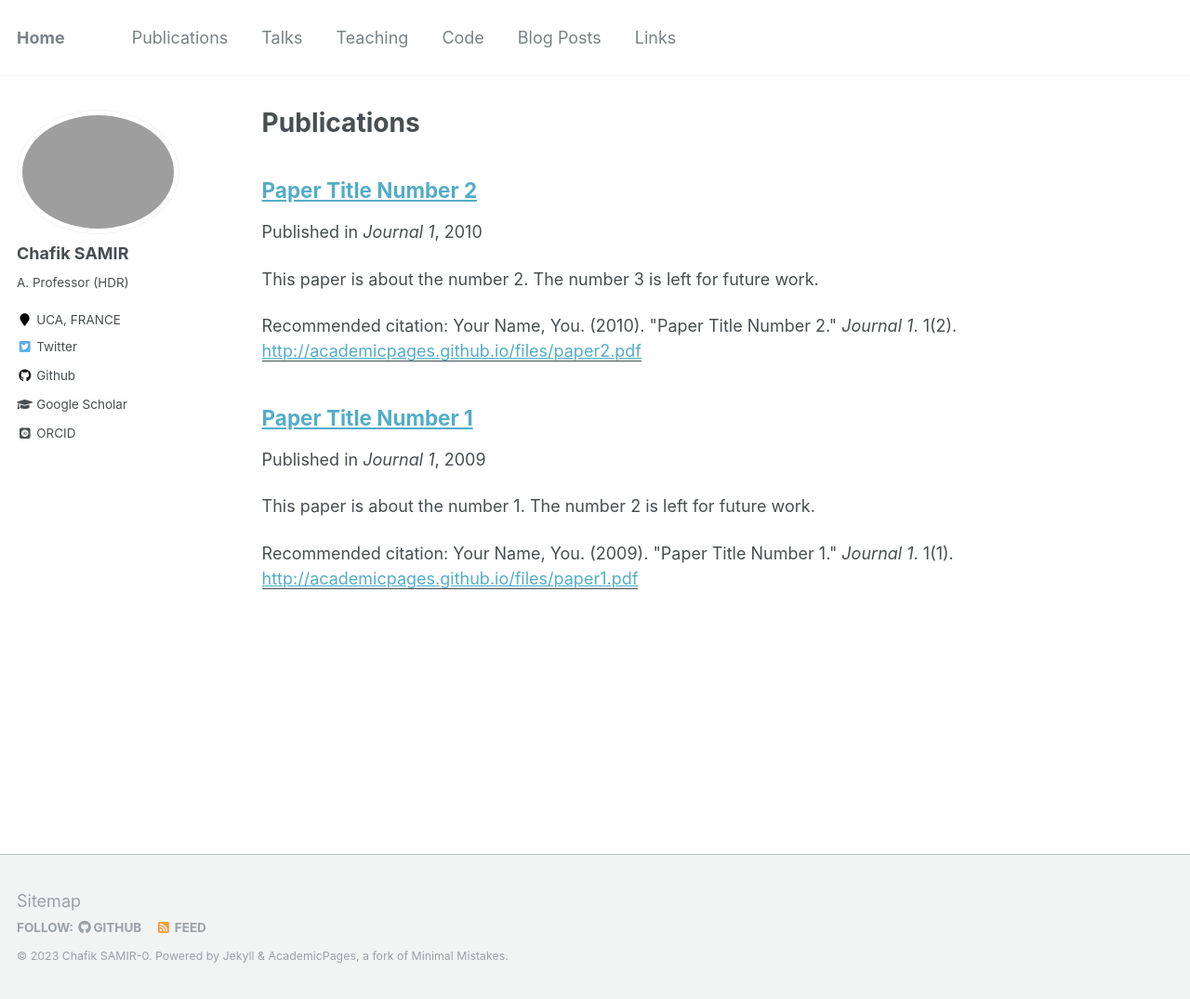
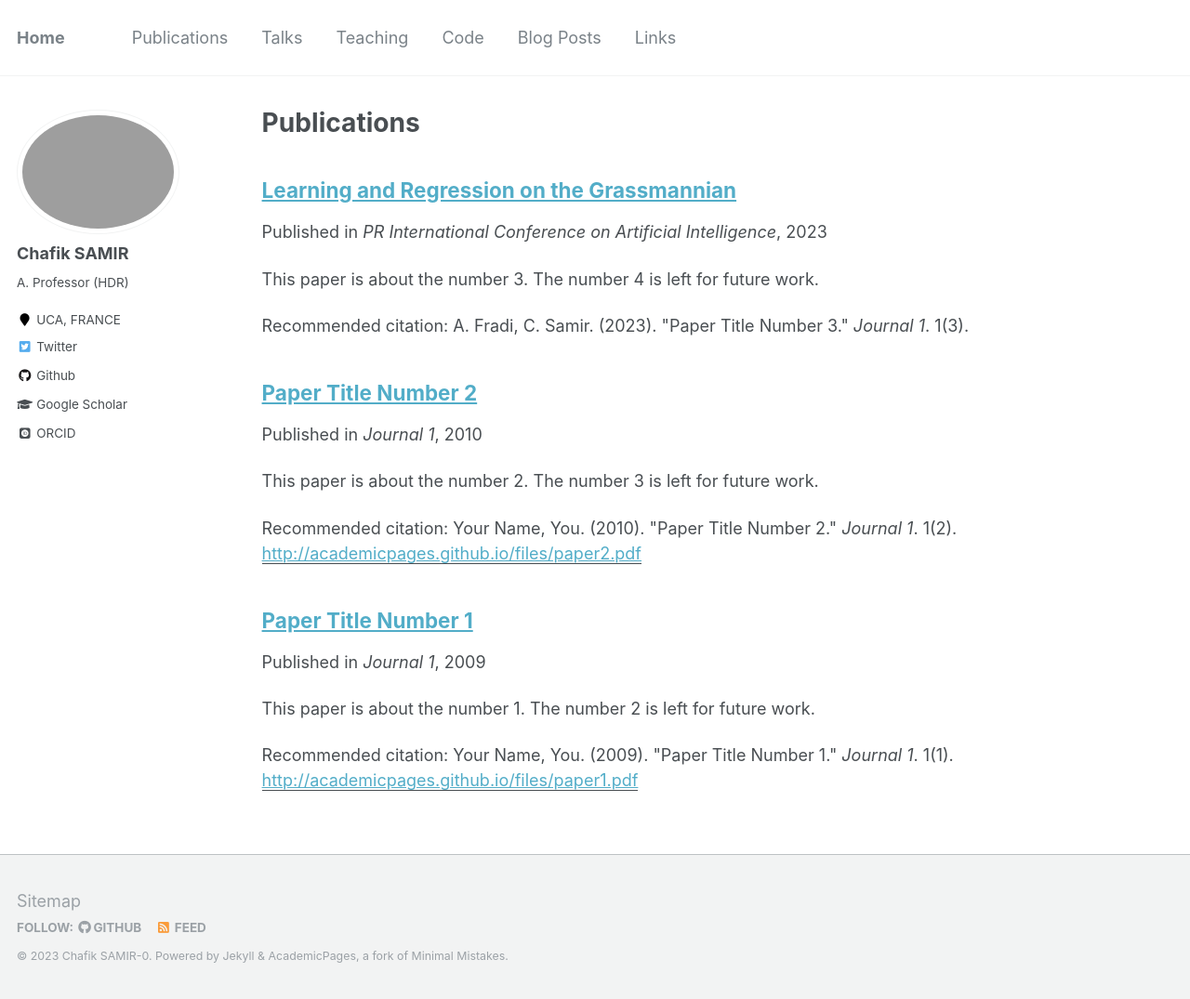
Before and after one commit to Chsamir/chsamir.github.io, a Jekyll site: the page built from _pages/publications.md, in a window 1280 px wide and 1075 px high. Shown: the whole window at 93% size. Built offline with Jekyll 4.4.1, drawn with Linux system fonts in a browser that asks for light colours; some web fonts are replaced; a file with an impossible date is left out; some of the changed lines change nothing that is shown.

Commit message:
Update 2015-10-01-paper-title-number-3.md

```diff
--- a/_publications/2015-10-01-paper-title-number-3.md
+++ b/_publications/2015-10-01-paper-title-number-3.md
@@ -3,12 +3,8 @@ title: "Learning and Regression on the Grassmannian"
 collection: publications
 permalink: /publication/2015-10-01-paper-title-number-3
 excerpt: 'This paper is about the number 3. The number 4 is left for future work.'
-date: 2023-11
+date: 2023-11-01
 venue: 'PR International Conference on Artificial Intelligence'
 citation: 'A. Fradi, C. Samir. (2023). &quot;Paper Title Number 3.&quot; <i>Journal 1</i>. 1(3).'
 ---
 This paper is about Statistical Machine Learning on Manifolds.
-
-
-
-Recommended citation: Your Name, You. (2015). "Paper Title Number 3." <i>Journal 1</i>. 1(3).
```
